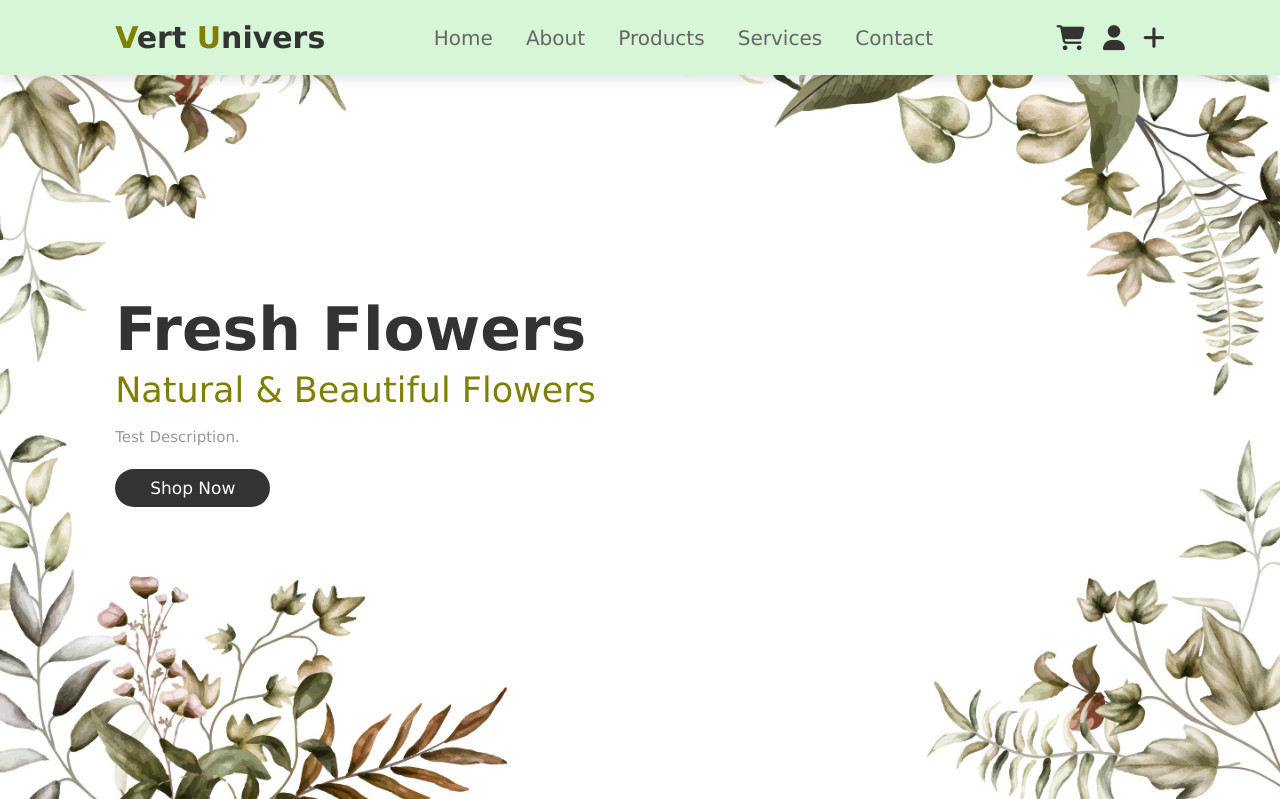
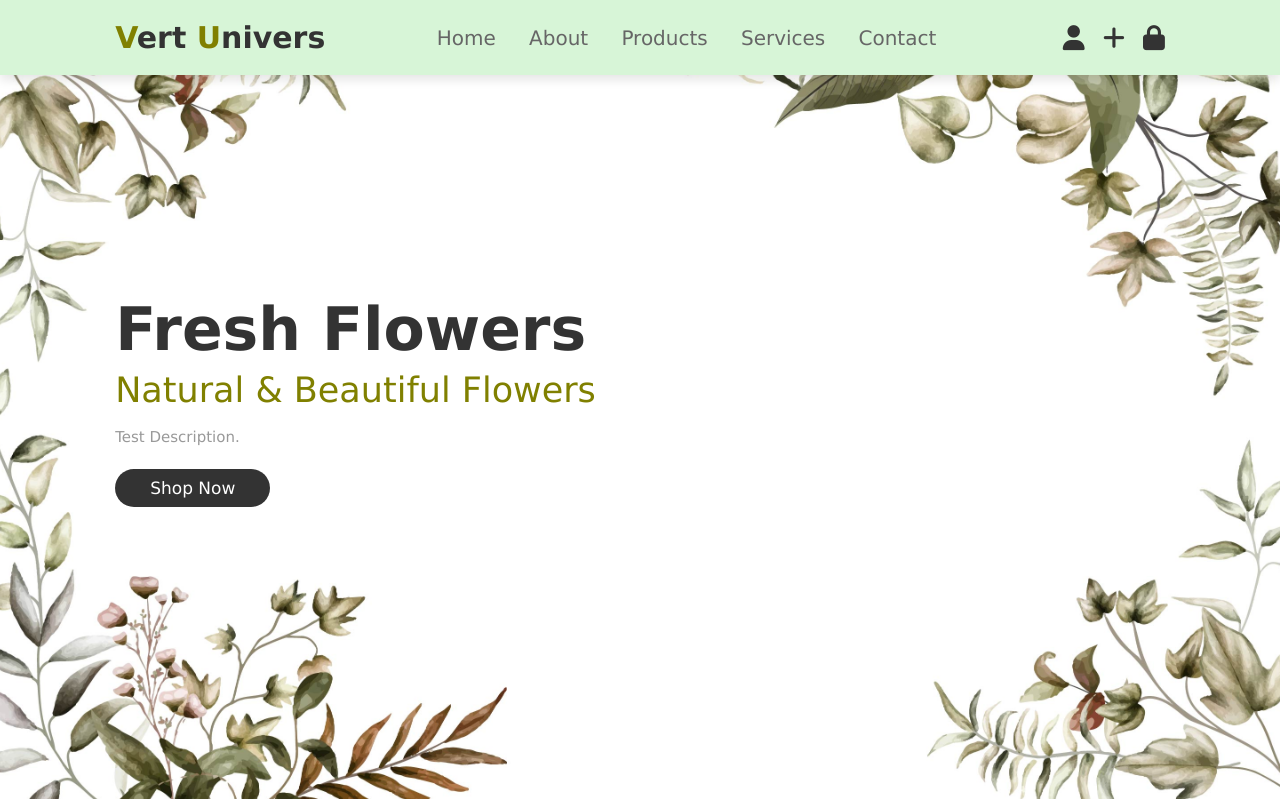
Before and after one commit to Zeinebfaouel/plante, a PHP site: page /plante/Index.php in a window 1280 px wide. Shown: the top 799 px of the page. Run offline with PHP 8.4, Linux system fonts and the light colour scheme.

Commit message:
update nav

```diff
--- a/Nav.php
+++ b/Nav.php
@@ -9,9 +9,10 @@
     </nav>
     <div class="icons">
 
-        <a href="#" class="fas fa-shopping-cart"></a>
+
         <a href="http://localhost/plante/login.php" class="fas fa-user"></a>
         <a href="http://localhost/plante/signup.php" class="fas fa-plus"></a>
+        <a href="#" class="fa-solid fa-lock"></a>
     </div>
 </header>
 <style>
```
